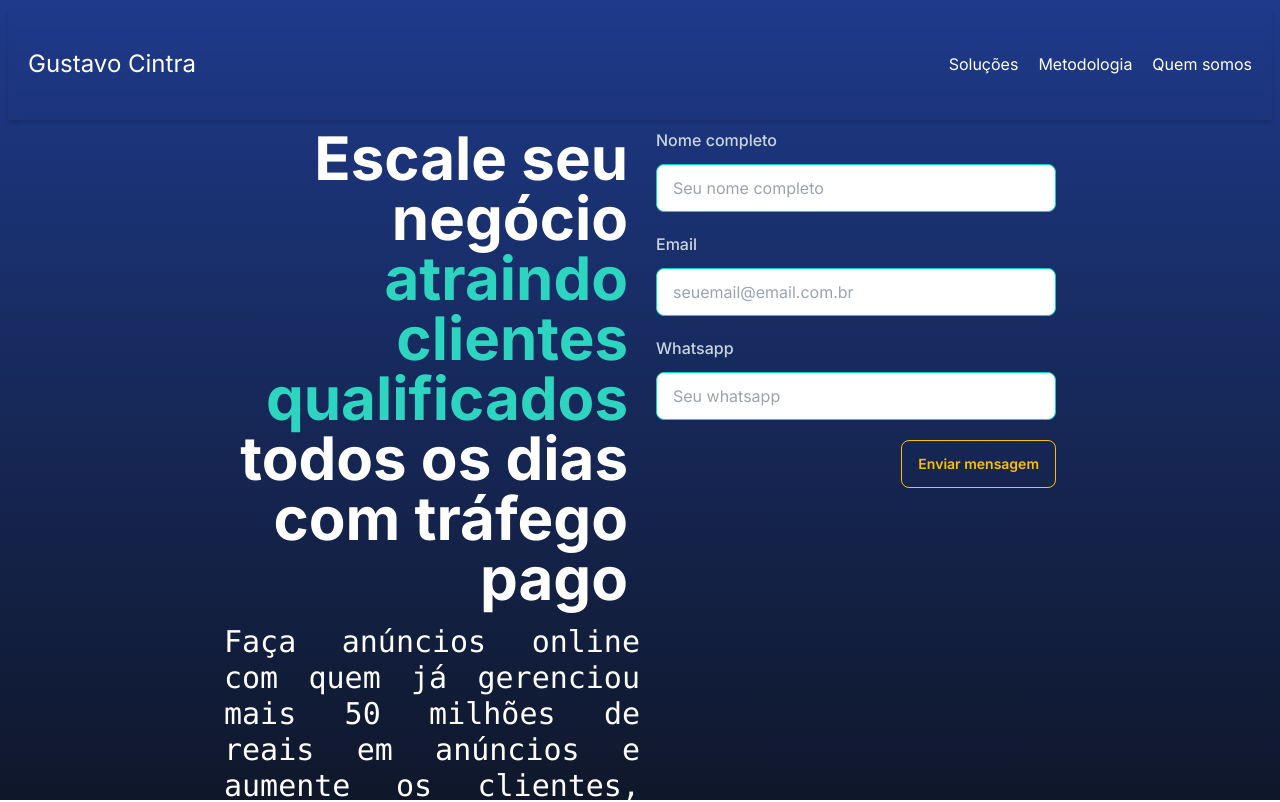
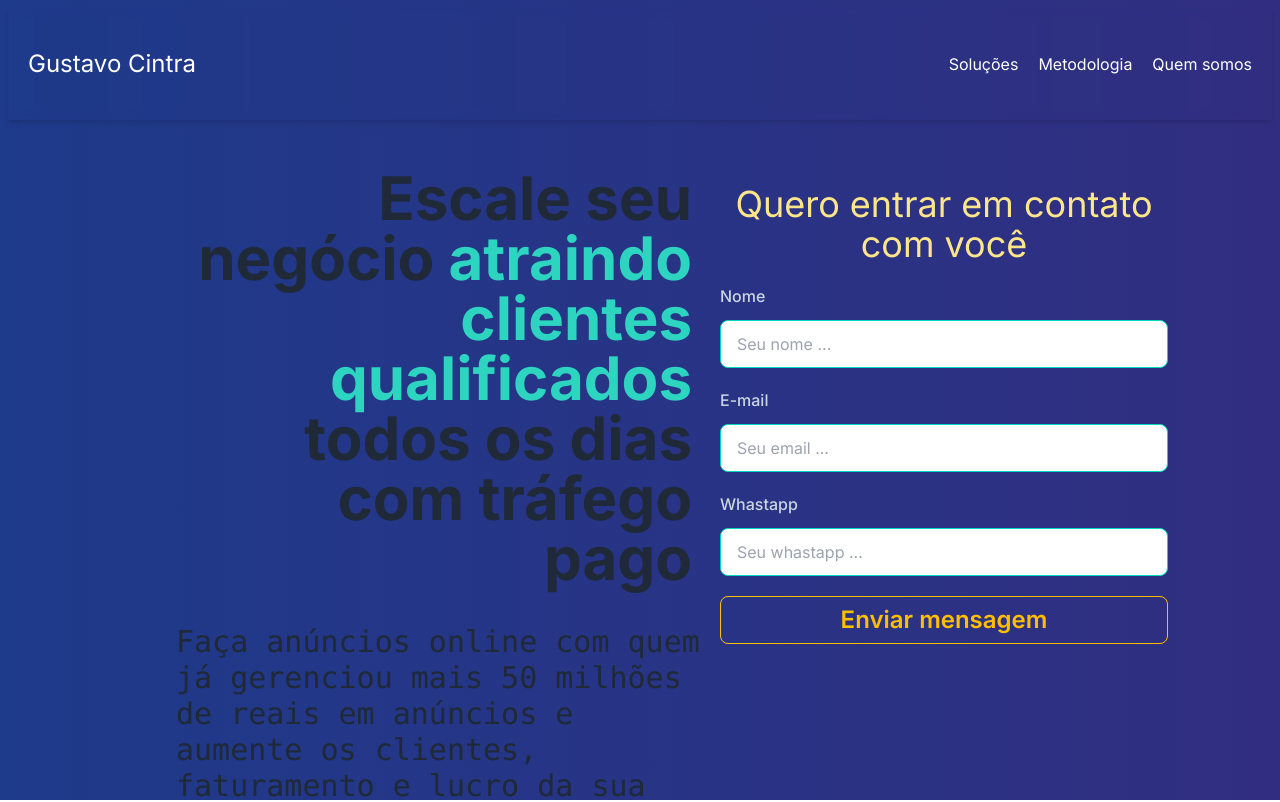
Before and after one commit to leonardocintra/landingpage, a Next.js app: page / in a window 1280 px wide. Shown: the top 802 px of the page. Built offline with nearby package versions, Linux system fonts and the light colour scheme.

Commit message:
✨ feat: novidade

```diff
--- a/src/app/components/ContactForm.tsx
+++ b/src/app/components/ContactForm.tsx
@@ -1,75 +1,34 @@
+import ContactFormDivInput from "./ContactFormDivInput";
+
 export default function ContactForm() {
   return (
-    <section className="flex p-2 justify-center">
-      <div className="sm:w-2/3 flex flex-col sm:flex-row text-white">
-        <div className="sm:w-1/2">
-          <p className="text-5xl lg:text-6xl font-bold hover:text-sky-200 text-right pr-3">
-            Escale seu negócio{" "}
-            <span className="text-teal-400">
-              atraindo clientes qualificados{" "}
-            </span>
-            todos os dias com tráfego pago
-          </p>
-          <p className="font-mono text-3xl text-justify pt-4">
-            Faça anúncios online com quem já gerenciou mais 50 milhões de reais
-            em anúncios e aumente os clientes, faturamento e lucro da sua
-            empresa.
-          </p>
-        </div>
+    <div className="">
+      <ContactFormDivInput
+        htmlFor="nome"
+        inputId="nome"
+        labelText="Nome"
+        placeholder="Seu nome ..."
+        type="text"
+      />
 
-        <div className="pt-4 pl-4 sm:pt-0 sm:w-1/2">
-          <div>
-            <label
-              htmlFor="nome"
-              className="mb-3 block text-base font-medium text-slate-300"
-            >
-              Nome completo
-            </label>
-            <input
-              id="nome"
-              name="nome"
-              type="text"
-              placeholder="Seu nome completo"
-              className="input input-bordered input-accent w-full max-w-md"
-            />
-          </div>
-          <div className="mt-5">
-            <label
-              htmlFor="nome"
-              className="mb-3 block text-base font-medium text-slate-300"
-            >
-              Email
-            </label>
-            <input
-              id="email"
-              name="email"
-              type="email"
-              placeholder="seuemail@email.com.br"
-              className="input input-bordered input-accent w-full max-w-md"
-            />
-          </div>
-          <div className="mt-5">
-            <label
-              htmlFor="nome"
-              className="mb-3 block text-base font-medium text-slate-300"
-            >
-              Whatsapp
-            </label>
-            <input
-              id="whatsapp"
-              name="whatsapp"
-              type="number"
-              placeholder="Seu whatsapp"
-              className="input input-bordered input-accent w-full max-w-md"
-            />
-          </div>
-          <div className="mt-5 flex justify-end">
-            <button className="btn btn-outline btn-warning">
-              Enviar mensagem
-            </button>
-          </div>
-        </div>
+      <ContactFormDivInput
+        htmlFor="email"
+        inputId="email"
+        labelText="E-mail"
+        placeholder="Seu email ..."
+        type="email"
+      />
+
+      <ContactFormDivInput
+        htmlFor="whatsapp"
+        inputId="whatsapp"
+        labelText="Whastapp"
+        placeholder="Seu whastapp ..."
+        type="number"
+      />
+      <div className="mt-5">
+        <button className="btn btn-outline btn-warning w-full max-w-md text-2xl">Enviar mensagem</button>
       </div>
-    </section>
+    </div>
   );
 }
--- /dev/null
+++ b/src/app/components/ContactFormDivInput.tsx
@@ -0,0 +1,27 @@
+type ContactFormDivInputProps = {
+  htmlFor: string;
+  labelText: string;
+  inputId: string;
+  type: string;
+  placeholder: string;
+};
+
+export default function ContactFormDivInput(props: ContactFormDivInputProps) {
+  return (
+    <div className="mt-5">
+      <label
+        htmlFor={props.htmlFor}
+        className="mb-3 block text-base font-medium text-slate-300"
+      >
+        {props.labelText}
+      </label>
+      <input
+        id={props.inputId}
+        name={props.inputId}
+        type={props.type}
+        placeholder={props.placeholder}
+        className="input input-bordered input-accent w-full max-w-md"
+      />
+    </div>
+  );
+}
--- a/src/app/page.tsx
+++ b/src/app/page.tsx
@@ -11,10 +11,33 @@ import Footer from "./components/Footer";
 
 export default function Home() {
   return (
-    <main className="w-screen h-screen bg-gradient-to-b from-blue-900 to-slate-900 p-2">
+    <main className="h-screen p-2 bg-gradient-to-r from-blue-900 to-indigo-900">
       <NavHeader />
 
-      <ContactForm />
+      <div className="flex flex-col sm:flex-row p-2 mt-10">
+
+        {/* Coluna 1 */}
+        <div className="flex-1 sm:pl-40">
+          <p className="text-5xl lg:text-6xl font-bold hover:text-sky-200 text-right pr-3">
+            Escale seu negócio{" "}
+            <span className="text-teal-400">
+              atraindo clientes qualificados{" "}
+            </span>
+            todos os dias com tráfego pago
+          </p>
+          <p className="font-mono text-3xl pt-4 mt-5">
+            Faça anúncios online com quem já gerenciou mais 50 milhões de reais
+            em anúncios e aumente os clientes, faturamento e lucro da sua
+            empresa.
+          </p>
+        </div>
+
+        {/* Coluna 2 */}
+        <div className="flex-1 p-4">
+          <h2 className="text-4xl text-center max-w-md text-amber-200">Quero entrar em contato com você</h2>
+          <ContactForm />
+        </div>
+      </div>
 
       <Footer />
     </main>
```
